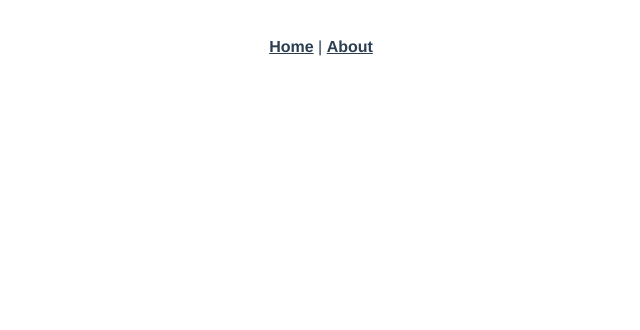
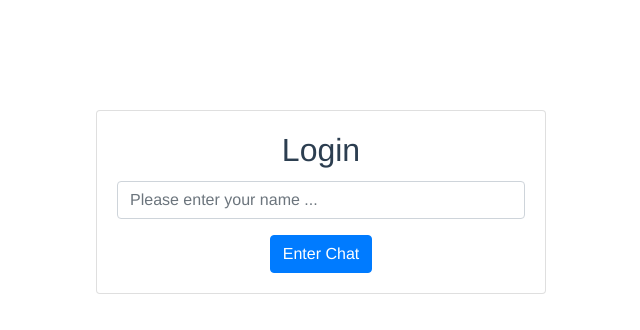
Before and after one commit to MarLMazo/chatSystem-vuejs, a Vue app: page /login in a window 1280 px wide. Before the commit this address had no page. Shown: the top 330 px of the page, without its empty margins (319-959 px from the left). Built offline with nearby package versions, Linux system fonts and the light colour scheme.

Commit message:
Added firebase file and Login view

```diff
--- a/package.json
+++ b/package.json
@@ -8,7 +8,13 @@
     "lint": "vue-cli-service lint"
   },
   "dependencies": {
+    "bootstrap": "^4.5.2",
     "core-js": "^3.6.5",
+    "firebase": "^7.17.2",
+    "jquery": "^3.5.1",
+    "moment": "^2.27.0",
+    "popper.js": "^1.16.1",
+    "poppers.js": "^1.16.1",
     "vue": "^3.0.0-0",
     "vue-router": "^4.0.0-0"
   },
--- a/src/App.vue
+++ b/src/App.vue
@@ -1,8 +1,8 @@
 <template>
   <div id="app">
     <div id="nav">
-      <router-link to="/">Home</router-link> |
-      <router-link to="/about">About</router-link>
+      <!-- <router-link to="/">Home</router-link> |
+      <router-link to="/about">About</router-link> -->
     </div>
     <router-view />
   </div>
--- a/src/main.js
+++ b/src/main.js
@@ -2,6 +2,9 @@ import { createApp } from "vue";
 import App from "./App.vue";
 import router from "./router";
 
+import 'bootstrap';
+import 'bootstrap/dist/css/bootstrap.min.css';
+
 createApp(App)
   .use(router)
   .mount("#app");
--- a/src/router/index.js
+++ b/src/router/index.js
@@ -1,21 +1,27 @@
 import { createRouter, createWebHistory } from "vue-router";
-import Home from "../views/Home.vue";
+import Login from "../views/Login.vue";
 
 const routes = [
   {
-    path: "/",
-    name: "Home",
-    component: Home
-  },
-  {
-    path: "/about",
-    name: "About",
-    // route level code-splitting
-    // this generates a separate chunk (about.[hash].js) for this route
-    // which is lazy-loaded when the route is visited.
-    component: () =>
-      import(/* webpackChunkName: "about" */ "../views/About.vue")
+    path: "/login",
+    name: "login",
+    component: Login
   }
+  // {
+  //   path: "/",
+  //   name: "Home",
+  //   component: Home
+  // },
+  // {
+  //   path: "/about",
+  //   name: "About",
+  //   // route level code-splitting
+  //   // this generates a separate chunk (about.[hash].js) for this route
+  //   // which is lazy-loaded when the route is visited.
+  //   component: () =>
+  //     import(/* webpackChunkName: "about" */ "../views/About.vue")
+  // }
+
 ];
 
 const router = createRouter({
--- /dev/null
+++ b/src/views/Login.vue
@@ -0,0 +1,47 @@
+<template>
+    <div class="container">
+        <div class="card login">
+            <div class="card-body">
+                <h2 class="card-title text-center">Login</h2>
+                <form @submit.prevent="login" class="text-center">
+                    <div class="form-group">
+                        <input type="text" class="form-control" placeholder="Please enter your name ..." name="name" v-model="name">
+                        <p v-if="errorText" class="text-danger">{{ errorText }}</p>
+                    </div>
+                    <button type="submit" class="btn btn-primary">Enter Chat</button>
+                </form>
+            </div>
+        </div>
+    </div>
+</template>
+
+<script>
+export default {
+    name: 'login',
+    data () {
+        return {
+            name: "",
+            errorText: null
+        }
+    },
+    methods: {
+        login() {
+            if (this.name) {
+                this.$router.push({name: 'Chat', params: {name: this.name}});
+            } else {
+                this.errorText = "Please enter a name first!"
+            }
+        }
+    }
+}
+</script>
+
+<style>
+.login{
+    max-width: 450px;
+    margin-top: 50px;
+    display: block;
+    margin-left: auto;
+    margin-right: auto;
+}
+</style>
```
Also changed, not shown: src/firebase/init.js (added, +17 -0 lines), 1 other file (tests, documents, lock files or other folders).
